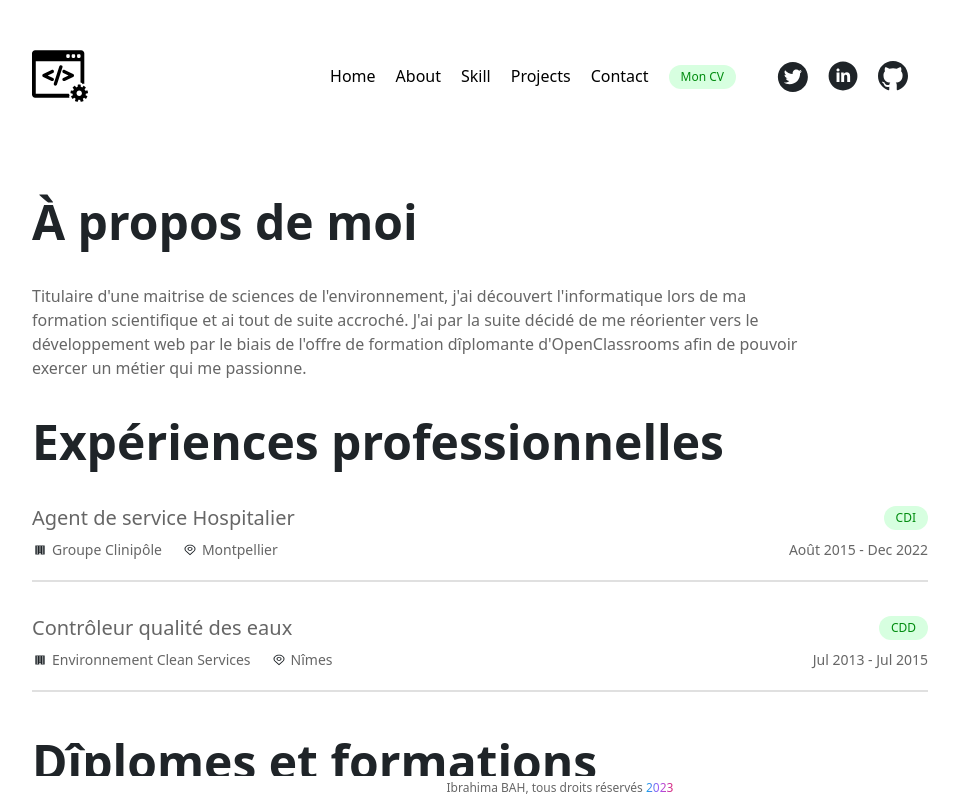
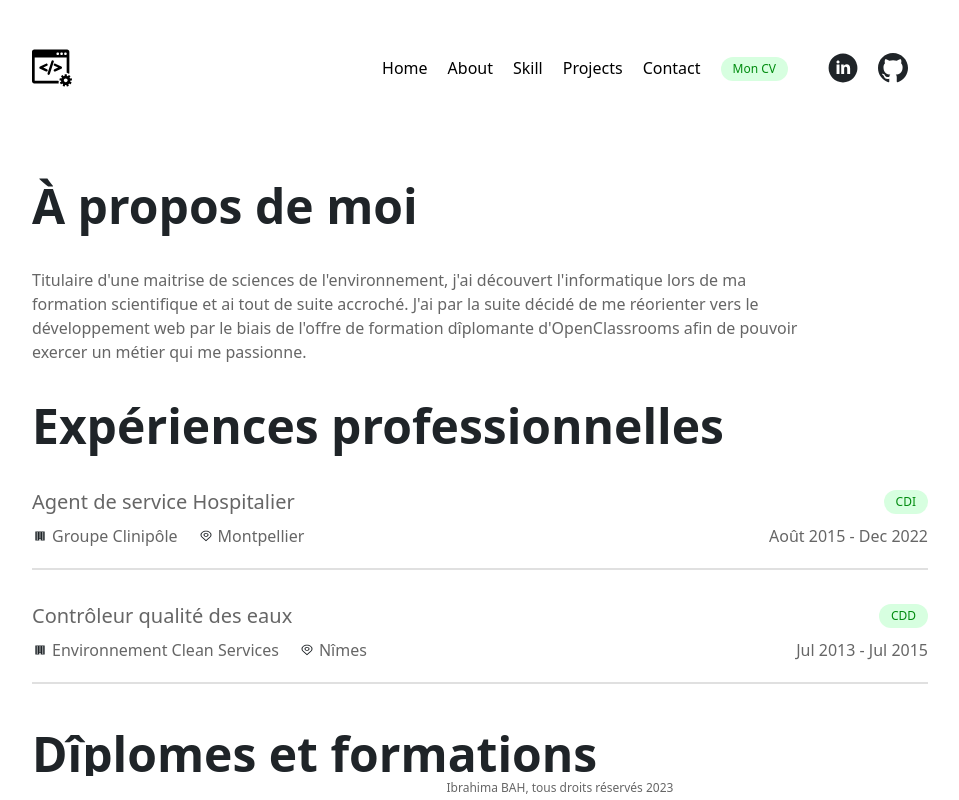
Before and after one commit to ibrasunu/mon-portefolio, a React (Create React App) app: page /about in a window 1280 px wide. Shown: the top 800 px of the page, without its empty margins (160-1119 px from the left). Built offline with nearby package versions, Linux system fonts and the light colour scheme.

Commit message:
project updated

```diff
--- a/package.json
+++ b/package.json
@@ -1,5 +1,5 @@
 {
-  "homepage": "https://ibrasunu.github.io/mon-portefolio",
+  "homepage": "https://ibrasunu.github.io/",
   "name": "mon-portefolio",
   "version": "0.1.0",
   "private": true,
--- a/src/Components/Footer.js
+++ b/src/Components/Footer.js
@@ -6,14 +6,14 @@ function Footer() {
         Ibrahima BAH,{" "}
         <a
           className="font-medium"
-          href="https://pavanmg.in"
+          href="https://www.linkedin.com/in/ibrahima-bah-a20336212/"
           target="_blank"
           rel="noreferrer noopener"
         >
           tous droits réservés
         </a>{" "}
 
-        <span className="text-gradient font-medium"> 2023</span>
+        <span className="text-gray font-medium"> 2023</span>
       </p>
     </footer>
   );
--- a/src/Components/Header.js
+++ b/src/Components/Header.js
@@ -4,7 +4,7 @@ import { logos, socialMediaUrl } from "../Details";
 
 function Header() {
   const [isOpen, setIsOpen] = useState(false);
-  const { linkdein, github, twitter } = socialMediaUrl;
+  const { linkdein, github} = socialMediaUrl;
   const toggleClass = () => {
     setIsOpen(!isOpen);
   };
@@ -13,9 +13,9 @@ function Header() {
     <header className="container mx-auto md:flex justify-between py-2 max-width">
       <div className="flex justify-between items-center py-2 md:py-10">
         <NavLink to="/">
-          <img className="w-14" src={logos.logogradient} alt="logo" />
+          <img className="w-10" src={logos.logogradient} alt="logo" />
         </NavLink>
-        <div onClick={toggleClass} className="cursor-pointer">
+        <div onClick={toggleClass} className="cursor-pointer" >
           <svg
             className="stroke-dark-heading dark:stroke-white md:hidden"
             width="25"
@@ -40,8 +40,8 @@ function Header() {
               Home
             </NavLink>
           </li>
-          <li className="pb-1 md:pb-0">
-            <NavLink to="/about" onClick={toggleClass}>
+          <li className="pb-1 md:pb-0 ">
+            <NavLink to="/about" onClick={toggleClass} >
               About
             </NavLink>
           </li>
@@ -67,20 +67,6 @@ function Header() {
           </li>
         </ul>
         <ul className="flex justify-evenly items-center my-5 md:my-0 md:space-x-5 md:mr-5">
-          <li>
-            <a href={twitter} target="_blank" rel="noreferrer noopener">
-              <svg
-                className="dark:fill-light-heading fill-dark-heading"
-                width="32"
-                height="32"
-                viewBox="0 0 32 32"
-                fill="none"
-                xmlns="http://www.w3.org/2000/svg"
-              >
-                <path d="M16.875 1.875C8.59152 1.875 1.875 8.59152 1.875 16.875C1.875 25.1585 8.59152 31.875 16.875 31.875C25.1585 31.875 31.875 25.1585 31.875 16.875C31.875 8.59152 25.1585 1.875 16.875 1.875ZM24.0837 13.1819C24.0937 13.3393 24.0937 13.5033 24.0937 13.6641C24.0937 18.5792 20.3504 24.2411 13.51 24.2411C11.4007 24.2411 9.44531 23.6283 7.79799 22.5737C8.09933 22.6071 8.38728 22.6205 8.69531 22.6205C10.4364 22.6205 12.0368 22.0312 13.3125 21.0335C11.6786 21 10.3058 19.9286 9.83705 18.4554C10.4096 18.5391 10.9252 18.5391 11.5145 18.3884C10.6732 18.2175 9.91699 17.7605 9.37438 17.0953C8.83178 16.43 8.53623 15.5973 8.53795 14.7388V14.692C9.03013 14.9699 9.60938 15.1406 10.2154 15.1641C9.70595 14.8245 9.28814 14.3645 8.99903 13.8249C8.70993 13.2852 8.55845 12.6825 8.55804 12.0703C8.55804 11.3772 8.73884 10.7444 9.06362 10.1953C9.99744 11.3449 11.1627 12.2851 12.4837 12.9548C13.8047 13.6245 15.2518 14.0088 16.731 14.0826C16.2054 11.5547 18.0938 9.50893 20.3638 9.50893C21.4353 9.50893 22.3996 9.95759 23.0792 10.6808C23.9196 10.5234 24.7232 10.2087 25.4397 9.78683C25.1618 10.6473 24.5792 11.3739 23.8058 11.8326C24.5558 11.7522 25.279 11.5446 25.9487 11.2533C25.4431 11.9967 24.8103 12.6562 24.0837 13.1819Z" />
-              </svg>
-            </a>
-          </li>
           <li>
             <a href={linkdein} target="_blank" rel="noreferrer noopener">
               <svg
--- a/src/Components/Modal.js
+++ b/src/Components/Modal.js
@@ -4,28 +4,25 @@ function Modal({
     onClose,
     title,
     contexte,
-    problematique,
-    previewLink,
+    problematique
 }) {
     const handleOnClose = (e) => {
-        if (e.target.id === ("container") || ("closecross")) onClose();
+        if (e.target.id === ("closebutton") || ("closecross")) onClose();
     };
     if (!visible) return null;
     return (
         <div
-            id="container"
-            onClick={handleOnClose}
             className="fixed inset-0 bg-black bg-opacity-20 backdrop-blur-sm flex justify-center items-center">
             <div className="bg-white  rounded  p-4 w-full max-w-2xl max-h-full">
                 <div class="flex items-center justify-between p-4 md:p-5 border-b rounded-t dark:border-gray-600">
                     <h1 class="text-xl font-semibold text-red-900 dark:text-white">
                         {title}
                     </h1>
-                    <button id="closecross"
+                    <button id="closebutton" onClick={handleOnClose}
                             type="button"
                             class="text-gray-400 bg-transparent hover:bg-gray-200 hover:text-gray-900 rounded-lg text-sm w-8 h-8 ms-auto inline-flex justify-center items-center dark:hover:bg-gray-600 dark:hover:text-white"
-                            data-modal-hide="default-modal">
-                            <svg
+                            >
+                            <svg  id="closecross" onClick={handleOnClose}
                                 class="w-3 h-3"
                                 aria-hidden="true"
                                 xmlns="http://www.w3.org/2000/svg"
@@ -57,26 +54,7 @@ function Modal({
                         {problematique}
                     </p>
                 </div>
-
                 <div class="flex items-center p-4 md:p-5 border-t border-gray-200 rounded-b dark:border-gray-600">
-                    {/* <button
-                        data-modal-hide="default-modal"
-                        type="button"
-                        class="text-white bg-blue-700 hover:bg-blue-800 focus:ring-4 focus:outline-none focus:ring-blue-300 font-medium rounded-lg text-sm px-5 py-2.5 text-center dark:bg-blue-600 dark:hover:bg-blue-700 dark:focus:ring-blue-800">
-                        <a
-                            href={previewLink}
-                            target="_blank"
-                            rel="noreferrer noopener"
-                            className="underline pl-2 font-light dark:text-white">
-                            Live Preview
-                        </a>
-                    </button> */}
-                    {/* <button
-                            data-modal-hide="default-modal"
-                            type="button"
-                            class="ms-3 text-gray-500 bg-white hover:bg-gray-100 focus:ring-4 focus:outline-none focus:ring-blue-300 rounded-lg border border-gray-200 text-sm font-medium px-5 py-2.5 hover:text-gray-900 focus:z-10 dark:bg-gray-700 dark:text-gray-300 dark:border-gray-500 dark:hover:text-white dark:hover:bg-gray-600 dark:focus:ring-gray-600">
-                            Decline
-                        </button> */}
                 </div>
             </div>
         </div>
--- a/src/Components/Work.js
+++ b/src/Components/Work.js
@@ -22,7 +22,7 @@ function Work({ position, company, location, type, duration }) {
             >
               <path d="M3.33331 1.5V10.5H7.33331V8.75H8.66665V10.5H12.6666V1.5H3.33331ZM4.66665 2.5H5.99998V3.5H4.66665V2.5ZM7.33331 2.5H8.66665V3.5H7.33331V2.5ZM9.99998 2.5H11.3333V3.5H9.99998V2.5ZM4.66665 4.5H5.99998V5.5H4.66665V4.5ZM7.33331 4.5H8.66665V5.5H7.33331V4.5ZM9.99998 4.5H11.3333V5.5H9.99998V4.5ZM4.66665 6.5H5.99998V7.5H4.66665V6.5ZM7.33331 6.5H8.66665V7.5H7.33331V6.5ZM9.99998 6.5H11.3333V7.5H9.99998V6.5ZM4.66665 8.5H5.99998V9.5H4.66665V8.5ZM9.99998 8.5H11.3333V9.5H9.99998V8.5Z" />
             </svg>
-            <p className="text-content text-xs md:text-sm font-light pl-1">{company}</p>
+            <p className="text-content text-s md:text-m font-light pl-1">{company}</p>
           </div>
           <div className="flex items-center">
             <svg
@@ -37,10 +37,10 @@ function Work({ position, company, location, type, duration }) {
               <path d="M8.00001 11.25L3.78201 7.51912C3.7234 7.4631 3.66539 7.40673 3.60801 7.35C2.8875 6.63817 2.49826 5.76871 2.50001 4.875C2.50001 3.78098 3.07947 2.73177 4.11092 1.95818C5.14237 1.1846 6.54132 0.75 8.00001 0.75C9.4587 0.75 10.8576 1.1846 11.8891 1.95818C12.9205 2.73177 13.5 3.78098 13.5 4.875C13.5018 5.7683 13.1127 6.63737 12.3925 7.34888L12.392 7.35C12.392 7.35 12.242 7.49775 12.2195 7.51763L8.00001 11.25ZM4.40601 6.89813C4.40701 6.89813 4.52301 7.01362 4.54951 7.03837L8.00001 10.0905L11.455 7.03425C11.477 7.01362 11.594 6.89738 11.5945 6.897C12.1831 6.31542 12.5012 5.60514 12.5 4.875C12.5 3.97989 12.0259 3.12145 11.182 2.48851C10.3381 1.85558 9.19348 1.5 8.00001 1.5C6.80653 1.5 5.66194 1.85558 4.81803 2.48851C3.97411 3.12145 3.50001 3.97989 3.50001 4.875C3.49896 5.60559 3.81739 6.31628 4.40651 6.89813H4.40601Z" />
             </svg>
 
-            <p className="text-content text-xs md:text-sm font-light pl-1">{location}</p>
+            <p className="text-content text-s md:text-m font-light pl-1">{location}</p>
           </div>
         </div>
-        <p className="text-content text-xs md:text-sm font-light pl-1 min-w-fit">{duration}</p>
+        <p className="text-content text-s md:text-m font-light pl-1 min-w-fit">{duration}</p>
       </div>
     </article>
   );
--- a/src/Details.js
+++ b/src/Details.js
@@ -38,7 +38,7 @@ export const logos = {
 // Enter your Personal Details here
 export const personalDetails = {
   name: "Ibrahima BAH",
-  tagline: "Développeur web ",
+  tagline: "Développeur web  junior",
   img: profile,
   about: `Titulaire d'une maitrise de sciences de l'environnement, j'ai découvert l'informatique lors de ma formation scientifique et ai tout de suite accroché. J'ai par la suite
   décidé de me réorienter vers le développement web par le biais de l'offre de formation dîplomante d'OpenClassrooms afin de pouvoir exercer un métier qui me passionne.`,
@@ -46,10 +46,8 @@ export const personalDetails = {
 
 // Enter your Social Media URLs here
 export const socialMediaUrl = {
-  linkdein: "https://www.linkedin.com/",
+  linkdein: "https://www.linkedin.com/in/ibrahima-bah-a20336212/",
   github: "https://github.com/ibrasunu/",
-  twitter: "https://twitter.com/",
-  instagram: "https://www.instagram.com/",
 };
 
 // Enter your Work Experience here
--- a/src/Pages/Projects.js
+++ b/src/Pages/Projects.js
@@ -11,7 +11,7 @@ function Projects() {
         <div className="grid grid-cols-1 md:grid-cols-2 lg:grid-cols-2 gap-x-10">
           {React.Children.toArray(
             projectDetails.map(
-              ({ title, image, description, techstack,contexte, problematique, previewLink, githubLink }) => (
+              ({ title, image, description, techstack,contexte, problematique, githubLink }) => (
                 <div>
                   <Project
                     title={title}
@@ -20,7 +20,6 @@ function Projects() {
                     techstack={techstack}
                     contexte={contexte}
                     problematique={problematique}
-                    previewLink={previewLink}
                     githubLink={githubLink}
                     />
                 </div>
```
Also changed, not shown: src/Components/Project.js (+1 -9 lines).
